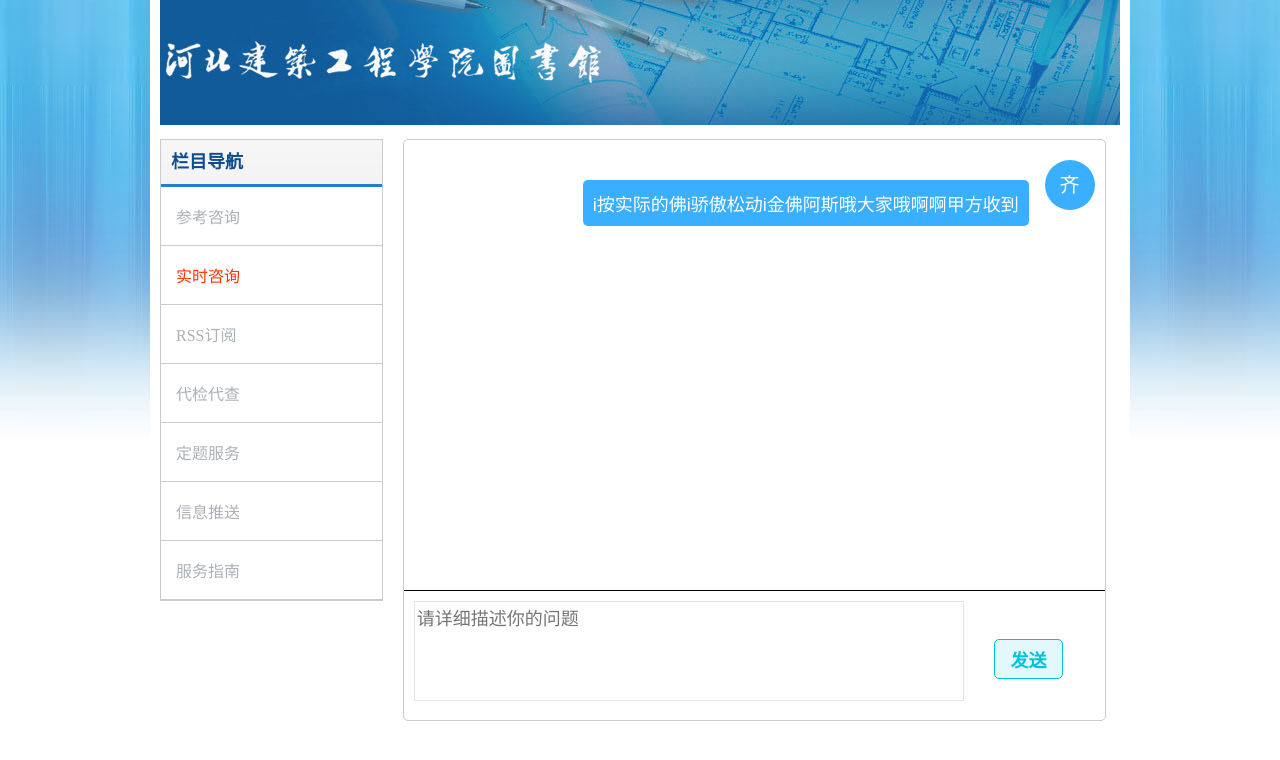
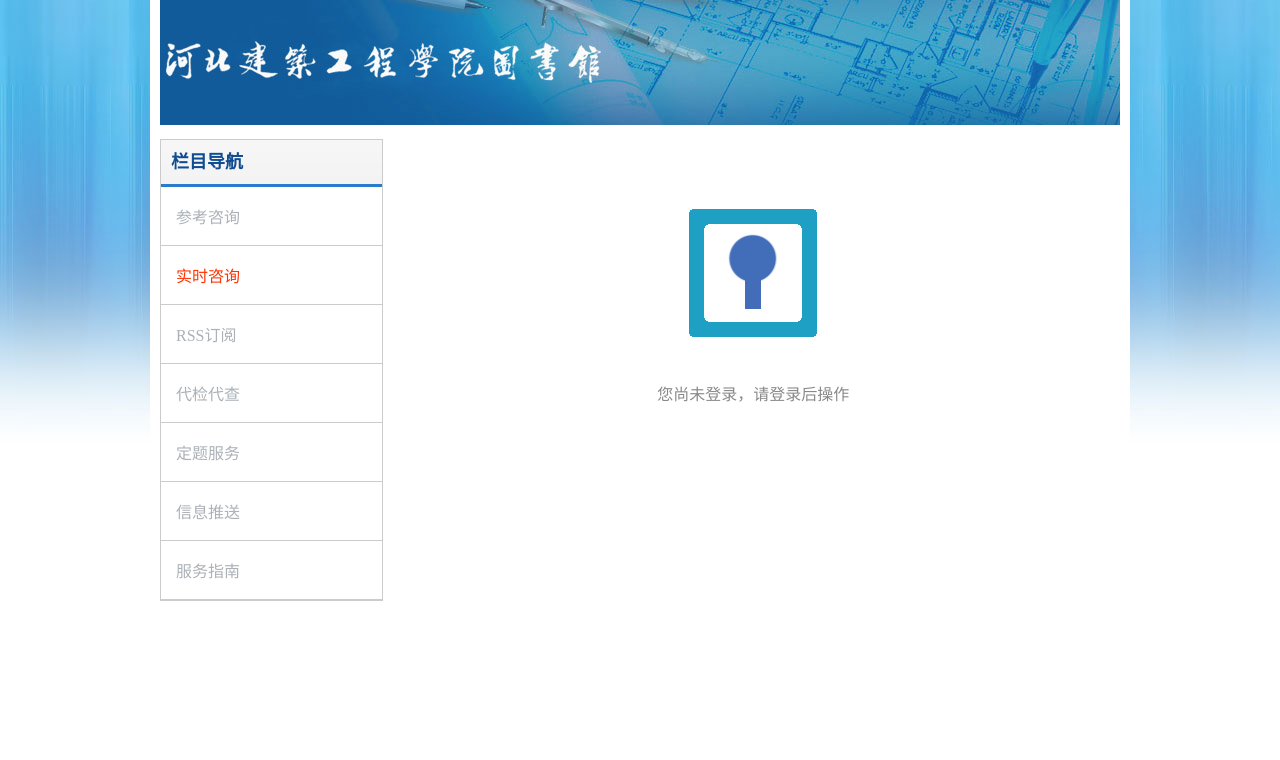
Before and after one commit to zsjyjishukong/bishe, a Vue app: page / in a window 1280 px wide. Shown: the top 760 px of the page. Built offline with nearby package versions, Linux system fonts and the light colour scheme.

Commit message:
完成visitor.vue

```diff
--- a/package.json
+++ b/package.json
@@ -12,6 +12,7 @@
   },
   "dependencies": {
     "axios": "^0.18.0",
+    "element-ui": "^2.5.4",
     "qs": "^6.6.0",
     "vue": "^2.5.2",
     "vue-axios": "^2.1.4",
--- /dev/null
+++ b/src/components/Admin.vue
@@ -0,0 +1,13 @@
+<template>
+
+</template>
+
+<script>
+export default {
+  name: 'Admin'
+}
+</script>
+
+<style scoped>
+
+</style>
--- a/src/components/Student.vue
+++ b/src/components/Student.vue
@@ -1,13 +1,191 @@
 <template>
-
+  <div class="chat" >
+    <div class="chat-body">
+      <div class="a-chat" v-for="(data,index) in chat" v-bind:key="index">
+        <div class="a-chat-img-left" v-bind:hidden="!data.isLeft">
+          {{data.from[0]}}
+        </div>
+        <div class="a-chat-body-father">
+          <div :class="data.isLeft?'a-chat-body a-chat-body-left':'a-chat-body a-chat-body-right'">
+            {{data.chatBody}}
+          </div>
+        </div>
+        <div class="a-chat-img-right" v-bind:hidden="data.isLeft">
+          {{data.from[0]}}
+        </div>
+      </div>
+    </div>
+    <div class="new-chat">
+      <textarea type="text" placeholder="请详细描述你的问题" id="new-chat-input" v-model="newChat"></textarea>
+      <button class="send" @click="send">
+        发送
+      </button>
+      <button class="send">
+        我的
+      </button>
+    </div>
+  </div>
 </template>
 
 <script>
 export default {
-  name: 'Student'
+  name: 'Student',
+  data () {
+    return {
+      user: document.cookie,
+      chat: [
+        // {
+        //   from: '齐昊宇',
+        //   isLeft: false,
+        //   chatBody: 'i按实际的佛i骄傲松动i金佛阿斯哦大家哦啊啊甲方收到'
+        // }
+      ],
+      newChat: ''
+    }
+  },
+  methods: {
+    send: function () {
+      let self = this
+      let newChat = this.newChat.trim()
+      if (newChat === '') {
+        this.$message.error('不可以发送空白消息')
+        return false
+      }
+      this.chat.push({
+        from: this.user,
+        isLeft: false,
+        chatBody: newChat
+      })
+      console.log(this.user)
+      self.update()
+      this.newChat = ''
+      let url = 'http://192.168.31.174:7777/index'
+      this.$http.post(url, self.$qs.stringify({question: newChat}))
+        .then(function (response) {
+          console.log(response.data)
+          let chatBody = response.data.msg
+          let from = '智能'
+          let chat = {
+            chatBody: chatBody,
+            from: from,
+            isLeft: 'true'
+          }
+          self.chat.push(chat)
+          self.update()
+        })
+        .catch(function (err) {
+          console.log(err)
+        })
+    },
+    update: function () {
+      let div = document.getElementsByClassName('chat-body')[0]
+      this.$nextTick(function () {
+        let timer = setInterval(function () {
+          if (div.scrollTop < div.scrollHeight) {
+            div.scrollTop += 1
+          } else {
+            timer = undefined
+          }
+        }, 10)
+      })
+    }
+  }
 }
 </script>
 
 <style scoped>
-
+  .chat-body{
+    height: 55vh;
+    border-bottom: 1px solid #000;
+    padding: 0 10px;
+    overflow: auto;
+    transition: all .5s linear;
+  }
+  .new-chat{
+    height: 13vh;
+    padding: 10px;
+  }
+  #new-chat-input{
+    width: 80%;
+    height: 100%;
+    resize: none;
+    font-size: 18px;
+    border: 1px solid #e5e5e5;
+    outline: none;
+  }
+  .send{
+    /*float: right;*/
+    border: 1px solid #00C1DE;
+    background: #e2f8fb;
+    cursor: pointer;
+    border-radius: 5px;
+    vertical-align:middle ;
+    padding: 4px 10px;
+    color: #00c1de;
+    outline: none;
+    font: 18px 华文宋体, Arial, Helvetica, sans-serif;
+    font-weight: bold;
+    margin-bottom: 30px;
+  }
+  .send:hover{
+    background: #00c1de;
+    color: #e2f8fb;
+  }
+  .a-chat{
+    text-align: center;
+    margin: 10px 0;
+  }
+  .a-chat-img-left{
+    float: left;
+    background: #3AAEFF;
+    height: 50px;
+    width: 50px;
+    -webkit-border-radius: 25px;
+    -moz-border-radius: 25px;
+    border-radius: 25px;
+    text-align: center;
+    line-height: 50px;
+    color: white;
+    font-size: 20px;
+  }
+  .a-chat-body-father{
+    display: inline-block;
+    width: 88%;
+  }
+  .a-chat-body{
+    margin-top: 20px;
+    background: #3AAEFF;
+    display: inline-block;
+    font: 18px 楷体, Arial, Helvetica, sans-serif;
+    padding: 10px;
+    text-align: left;
+    border-radius: 5px;
+    color: #fff;
+  }
+  .a-chat-body-left{
+    float: left;
+  }
+  .a-chat-body-right{
+    float: right;
+  }
+  .a-chat-img-right{
+    float: right;
+    background: #3AAEFF;
+    height: 50px;
+    width: 50px;
+    -webkit-border-radius: 25px;
+    -moz-border-radius: 25px;
+    border-radius: 25px;
+    text-align: center;
+    line-height: 50px;
+    color: white;
+    font-size: 20px;
+  }
+  .chat{
+    border: 1px solid #cbcbcb;
+    -webkit-border-radius: 5px;
+    -moz-border-radius: 5px;
+    border-radius: 5px;
+    padding: 10px 0;
+  }
 </style>
--- /dev/null
+++ b/src/components/Visitor.vue
@@ -0,0 +1,28 @@
+<template>
+  <div id="visitor-page">
+    <div id="visitor-page-body">
+      <div><img src="@/assets/no-login.png"></div>
+      <div id="text">您尚未登录，请登录后操作</div>
+    </div>
+  </div>
+</template>
+
+<script>
+export default {
+  name: 'Visitor'
+}
+</script>
+
+<style scoped>
+  #visitor-page{
+    height: 100%;
+    text-align: center;
+  }
+  #visitor-page-body{
+    margin-top: 10%;
+  }
+  #text{
+    margin-top: 40px;
+    color: #898989;
+  }
+</style>
--- a/src/main.js
+++ b/src/main.js
@@ -5,11 +5,13 @@ import App from './App'
 import router from './router'
 import axios from 'axios'
 import qs from 'qs'
+import ElementUI from 'element-ui'
+import 'element-ui/lib/theme-chalk/index.css'
 
 Vue.config.productionTip = false
 Vue.prototype.$http = axios
 Vue.prototype.$qs = qs
-
+Vue.use(ElementUI)
 /* eslint-disable no-new */
 new Vue({
   el: '#app',
--- a/src/pages/chat/Chat.vue
+++ b/src/pages/chat/Chat.vue
@@ -18,29 +18,9 @@
           <div class="item">服务指南</div>
         </div>
         <div class="html-body-body">
-          <div class="chat" >
-            <div class="chat-body">
-              <div class="a-chat" v-for="(data,index) in chat" v-bind:key="index">
-                <div class="a-chat-img-left" v-bind:hidden="!data.isLeft">
-                  {{data.from[0]}}
-                </div>
-                <div class="a-chat-body-father">
-                  <div :class="data.isLeft?'a-chat-body a-chat-body-left':'a-chat-body a-chat-body-right'">
-                    {{data.chatBody}}
-                  </div>
-                </div>
-                <div class="a-chat-img-right" v-bind:hidden="data.isLeft">
-                  {{data.from[0]}}
-                </div>
-              </div>
-            </div>
-            <div class="new-chat">
-              <textarea type="text" placeholder="请详细描述你的问题" id="new-chat-input" v-model="newChat"></textarea>
-              <button id="send" @click="send">
-                发送
-              </button>
-            </div>
-          </div>
+          <Student v-if="studentShow"></Student>
+          <Admin v-if="adminShow"></Admin>
+          <Visitor v-if="visitorShow"></Visitor>
         </div>
       </div>
     </div>
@@ -49,64 +29,37 @@
 
 <script>
 import Student from '../../components/Student'
+import Admin from '../../components/Admin'
+import Visitor from '../../components/Visitor'
 export default {
   name: 'Chat',
   components: {
-    Student
+    Student,
+    Admin,
+    Visitor
   },
   data () {
     return {
-      chat: [
-        {
-          from: '齐昊宇',
-          isLeft: false,
-          chatBody: 'i按实际的佛i骄傲松动i金佛阿斯哦大家哦啊啊甲方收到'
-        }
-      ],
-      newChat: ''
+      cookie: {},
+      studentShow: false,
+      adminShow: false,
+      visitorShow: true
     }
   },
   methods: {
-    send: function () {
-      let self = this
-      let newChat = this.newChat
-      console.log(newChat)
-      this.chat.push({
-        from: '齐昊宇',
-        isLeft: false,
-        chatBody: newChat
-      })
-      self.update()
-      this.newChat = ''
-      let url = 'http://192.168.31.174:7777/index'
-      this.$http.post(url, self.$qs.stringify({question: newChat}))
-        .then(function (response) {
-          console.log(response.data)
-          let chatBody = response.data.msg
-          let from = '智能'
-          let chat = {
-            chatBody: chatBody,
-            from: from,
-            isLeft: 'true'
-          }
-          self.chat.push(chat)
-          self.update()
-        })
-        .catch(function (err) {
-          console.log(err)
-        })
-    },
-    update: function () {
-      let div = document.getElementsByClassName('chat-body')[0]
-      this.$nextTick(function () {
-        let timer = setInterval(function () {
-          if (div.scrollTop < div.scrollHeight) {
-            div.scrollTop += 1
-          } else {
-            timer = undefined
-          }
-        }, 10)
-      })
+    cookieToObj: function (cookie) {
+      let cookieArr = cookie.split(';')
+      for (let aCookie of cookieArr) {
+        let aCookieArr = aCookie.split('=')
+        this.cookie[aCookieArr[0].trim()] = aCookieArr[1]
+      }
+    }
+  },
+  mounted: function () {
+    let cookie = document.cookie
+    this.cookieToObj(cookie)
+    if (this.cookie.user !== undefined) {
+      this.studentShow = true
     }
   }
 }
@@ -161,100 +114,6 @@ export default {
     float: left;
     width: 73%;
     margin-left: 20px;
-    border: 1px solid #cbcbcb;
-    -webkit-border-radius: 5px;
-    -moz-border-radius: 5px;
-    border-radius: 5px;
-    padding: 10px 0;
     height: 70vh;
   }
-  .chat-body{
-    height: 55vh;
-    border-bottom: 1px solid #000;
-    padding: 0 10px;
-    overflow: auto;
-    transition: all .5s linear;
-  }
-  .new-chat{
-    height: 13vh;
-    padding: 10px;
-  }
-  #new-chat-input{
-    width: 80%;
-    height: 90%;
-    resize:none;
-    font-size: 18px;
-    border: 1px solid #e5e5e5;
-    outline: none;
-  }
-  #send{
-    border: 1px solid #00C1DE;
-    background: #e2f8fb;
-    height: 5vh;
-    cursor: pointer;
-    border-radius: 5px;
-    vertical-align:middle ;
-    line-height:22px;
-    margin-bottom: 9.5vh;
-    margin-left: 30px;
-    width: 10%;
-    color: #00c1de;
-    outline: none;
-    font: 18px 华文宋体, Arial, Helvetica, sans-serif;
-    font-weight: bold;
-  }
-  #send:hover{
-    background: #00c1de;
-    color: #e2f8fb;
-  }
-  .a-chat{
-    text-align: center;
-    margin: 10px 0;
-  }
-  .a-chat-img-left{
-    float: left;
-    background: #3AAEFF;
-    height: 50px;
-    width: 50px;
-    -webkit-border-radius: 25px;
-    -moz-border-radius: 25px;
-    border-radius: 25px;
-    text-align: center;
-    line-height: 50px;
-    color: white;
-    font-size: 20px;
-  }
-  .a-chat-body-father{
-    display: inline-block;
-    width: 88%;
-  }
-  .a-chat-body{
-    margin-top: 20px;
-    background: #3AAEFF;
-    display: inline-block;
-    font: 18px 楷体, Arial, Helvetica, sans-serif;
-    padding: 10px;
-    text-align: left;
-    border-radius: 5px;
-    color: #fff;
-  }
-  .a-chat-body-left{
-    float: left;
-  }
-  .a-chat-body-right{
-    float: right;
-  }
-.a-chat-img-right{
-  float: right;
-  background: #3AAEFF;
-  height: 50px;
-  width: 50px;
-  -webkit-border-radius: 25px;
-  -moz-border-radius: 25px;
-  border-radius: 25px;
-  text-align: center;
-  line-height: 50px;
-  color: white;
-  font-size: 20px;
-}
 </style>
```
Also changed, not shown: src/assets/no-login.png (added), 1 other file (tests, documents, lock files or other folders).
